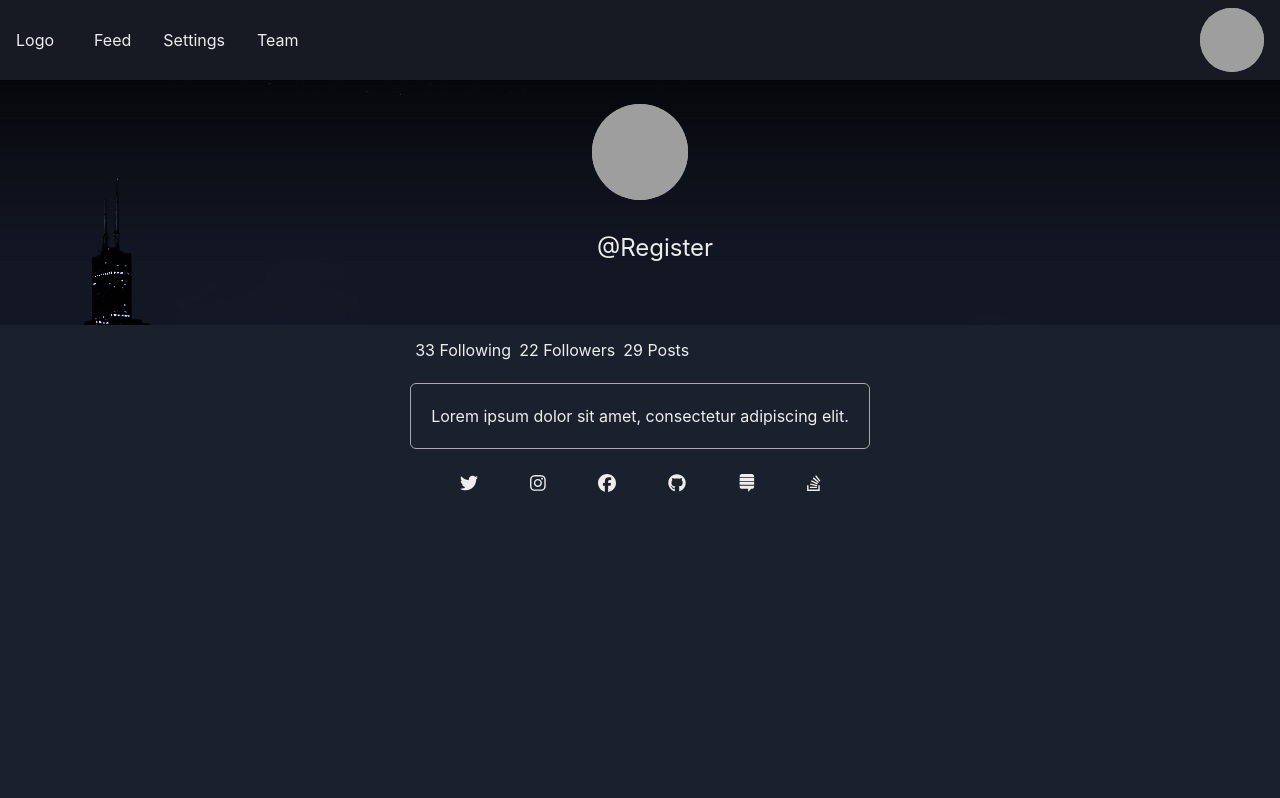
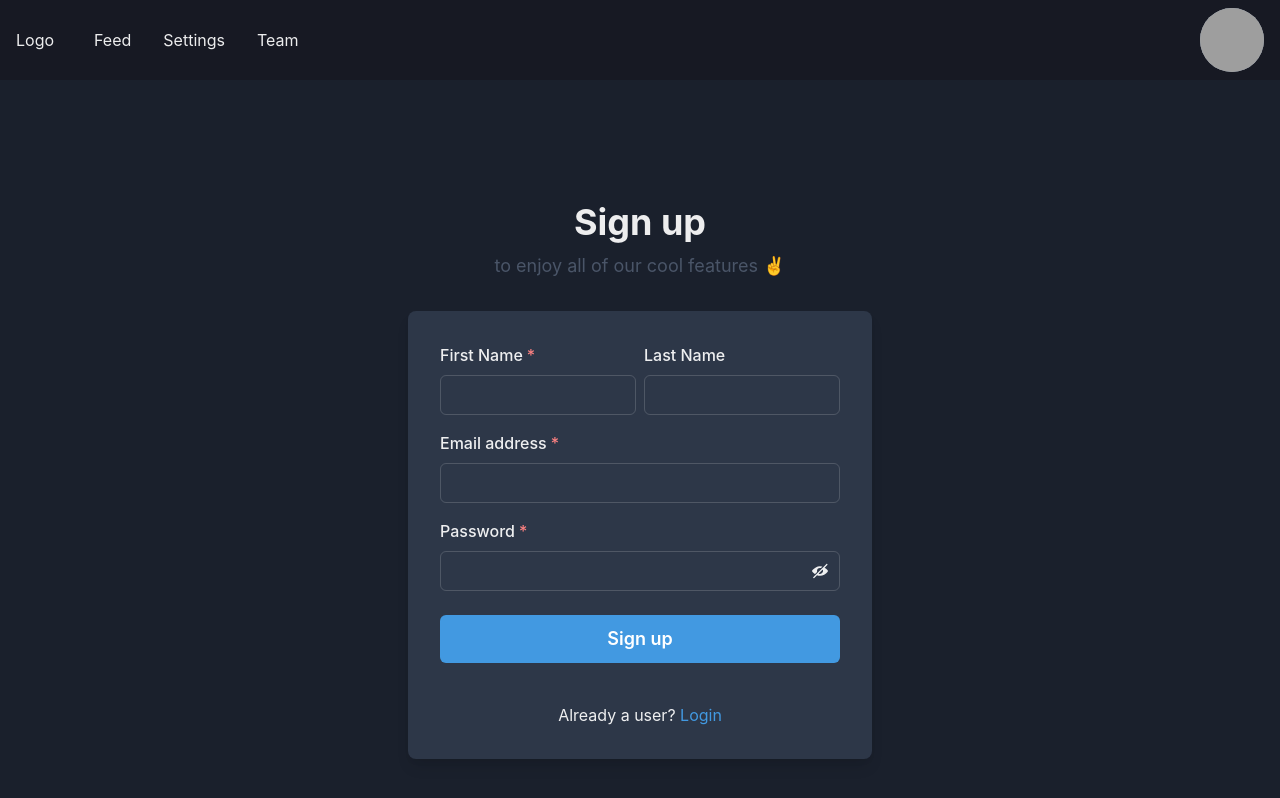
Before and after one commit to stabby-studios/onlycodes, a React (Create React App) app: page /Register in a window 1280 px wide. Shown: the top 798 px of the page. Built offline with nearby package versions, Linux system fonts and the light colour scheme; grey boxes are pictures that could not be loaded.

Commit message:
set navbar to dynamically change to sticky when scrolling past 80 pixels

```diff
--- a/src/App.jsx
+++ b/src/App.jsx
@@ -7,10 +7,7 @@ export default function App() {
     return (
         <div>
             <Navbar />
-
-            <div style={{position: 'relative', top: '75px'}}>
-                <Outlet />
-            </div>
+            <Outlet />
         </div>
     );
 }
--- /dev/null
+++ b/src/components/forms/login/login-form.jsx
@@ -0,0 +1,69 @@
+import {
+    Flex,
+    Box,
+    FormControl,
+    FormLabel,
+    Input,
+    Checkbox,
+    Stack,
+    Link,
+    Button,
+    Heading,
+    Text,
+    useColorModeValue,
+} from '@chakra-ui/react';
+
+const LoginForm = () => {
+    return (
+        <Flex
+            minH={'100vh'}
+            align={'center'}
+            justify={'center'}
+            bg={useColorModeValue('gray.50', 'gray.800')}>
+            <Stack spacing={8} mx={'auto'} maxW={'lg'} py={12} px={6}>
+                <Stack align={'center'}>
+                    <Heading fontSize={'4xl'}>Sign in to your account</Heading>
+                    <Text fontSize={'lg'} color={'gray.600'}>
+                        to enjoy all of our cool <Link color={'blue.400'}>features</Link> ✌️
+                    </Text>
+                </Stack>
+                <Box
+                    rounded={'lg'}
+                    bg={useColorModeValue('white', 'gray.700')}
+                    boxShadow={'lg'}
+                    p={8}>
+                    <Stack spacing={4}>
+                        <FormControl id="email">
+                            <FormLabel>Email address</FormLabel>
+                            <Input type="email" />
+                        </FormControl>
+                        <FormControl id="password">
+                            <FormLabel>Password</FormLabel>
+                            <Input type="password" />
+                        </FormControl>
+                        <Stack spacing={10}>
+                            <Stack
+                                direction={{ base: 'column', sm: 'row' }}
+                                align={'start'}
+                                justify={'space-between'}>
+                                <Checkbox>Remember me</Checkbox>
+                                <Link color={'blue.400'}>Forgot password?</Link>
+                            </Stack>
+                            <Button
+                                bg={'blue.400'}
+                                color={'white'}
+                                _hover={{
+                                    bg: 'blue.500',
+                                }}>
+                                Sign in
+                            </Button>
+                        </Stack>
+                    </Stack>
+                </Box>
+            </Stack>
+        </Flex>
+    );
+}
+
+
+export default LoginForm
--- /dev/null
+++ b/src/components/forms/register/register-form.jsx
@@ -0,0 +1,101 @@
+import {
+    Flex,
+    Box,
+    FormControl,
+    FormLabel,
+    Input,
+    InputGroup,
+    HStack,
+    InputRightElement,
+    Stack,
+    Button,
+    Heading,
+    Text,
+    useColorModeValue,
+    Link,
+} from '@chakra-ui/react';
+import { useState } from 'react';
+import { ViewIcon, ViewOffIcon } from '@chakra-ui/icons';
+
+const RegisterForm = () => {
+    const [showPassword, setShowPassword] = useState(false);
+
+    return (
+        <Flex
+            minH={'100vh'}
+            align={'center'}
+            justify={'center'}
+            bg={useColorModeValue('gray.50', 'gray.800')}>
+            <Stack spacing={8} mx={'auto'} maxW={'lg'} py={12} px={6}>
+                <Stack align={'center'}>
+                    <Heading fontSize={'4xl'} textAlign={'center'}>
+                        Sign up
+                    </Heading>
+                    <Text fontSize={'lg'} color={'gray.600'}>
+                        to enjoy all of our cool features ✌️
+                    </Text>
+                </Stack>
+                <Box
+                    rounded={'lg'}
+                    bg={useColorModeValue('white', 'gray.700')}
+                    boxShadow={'lg'}
+                    p={8}>
+                    <Stack spacing={4}>
+                        <HStack>
+                            <Box>
+                                <FormControl id="firstName" isRequired>
+                                    <FormLabel>First Name</FormLabel>
+                                    <Input type="text" />
+                                </FormControl>
+                            </Box>
+                            <Box>
+                                <FormControl id="lastName">
+                                    <FormLabel>Last Name</FormLabel>
+                                    <Input type="text" />
+                                </FormControl>
+                            </Box>
+                        </HStack>
+                        <FormControl id="email" isRequired>
+                            <FormLabel>Email address</FormLabel>
+                            <Input type="email" />
+                        </FormControl>
+                        <FormControl id="password" isRequired>
+                            <FormLabel>Password</FormLabel>
+                            <InputGroup>
+                                <Input type={showPassword ? 'text' : 'password'} />
+                                <InputRightElement h={'full'}>
+                                    <Button
+                                        variant={'ghost'}
+                                        onClick={() =>
+                                            setShowPassword((showPassword) => !showPassword)
+                                        }>
+                                        {showPassword ? <ViewIcon /> : <ViewOffIcon />}
+                                    </Button>
+                                </InputRightElement>
+                            </InputGroup>
+                        </FormControl>
+                        <Stack spacing={10} pt={2}>
+                            <Button
+                                loadingText="Submitting"
+                                size="lg"
+                                bg={'blue.400'}
+                                color={'white'}
+                                _hover={{
+                                    bg: 'blue.500',
+                                }}>
+                                Sign up
+                            </Button>
+                        </Stack>
+                        <Stack pt={6}>
+                            <Text align={'center'}>
+                                Already a user? <Link color={'blue.400'}>Login</Link>
+                            </Text>
+                        </Stack>
+                    </Stack>
+                </Box>
+            </Stack>
+        </Flex>
+    );
+}
+
+export default RegisterForm
--- /dev/null
+++ b/src/components/navbar/navbar.css
@@ -0,0 +1,9 @@
+.relative {
+    position: relative;
+}
+
+.sticky {
+    position: fixed;
+    width: 100%;
+    z-index: 9999;
+}
--- a/src/components/navbar/navbar.jsx
+++ b/src/components/navbar/navbar.jsx
@@ -16,6 +16,9 @@ import {
     Stack,
 } from '@chakra-ui/react';
 import { HamburgerIcon, CloseIcon } from '@chakra-ui/icons';
+import { useEffect, useState } from 'react';
+
+import './navbar.css'
 
 const Links = ['Feed', 'Settings', 'Team'];
 
@@ -35,10 +38,22 @@ const NavLink = ({ children }) => (
 
 export default function Navbar() {
     const { isOpen, onOpen, onClose } = useDisclosure();
+    const [stickyClass, setStickyClass] = useState('relative');
+
+    useEffect(() => {
+        window.addEventListener('scroll', stickNavbar)
+    });
+
+    const stickNavbar = () => {
+        if (window !== undefined) {
+            let windowHeight = window.scrollY;
+            windowHeight > 80 ? setStickyClass('sticky') : setStickyClass('relative');
+        }
+    }
 
     return (
         <>
-            <Box bg={useColorModeValue('gray.100', 'gray.900')} px={4} position="fixed" width="100%" zIndex="9999">
+            <Box bg={useColorModeValue('gray.100', 'gray.900')} px={4} className={stickyClass}>
                 <Flex h={20} alignItems={'center'} justifyContent={'space-between'}>
                     <IconButton
                         size={'md'}
--- a/src/index.js
+++ b/src/index.js
@@ -8,7 +8,10 @@ import App from './App';
 import Home from './routes/home';
 import Feed from './routes/feed/feed';
 import Settings from './routes/settings';
-import Team from './routes/team'
+import Team from './routes/team';
+import Profile from './routes/profile/profile';
+import Login from './routes/auth/login';
+import Register from './routes/auth/register';
 
 /* Chakra ui */
 import { ChakraProvider, ColorModeScript } from '@chakra-ui/react';
@@ -19,7 +22,7 @@ import reportWebVitals from './reportWebVitals';
 
 import './index.css'
 import theme from './theme';
-import Profile from './routes/profile/profile';
+
 
 /* Chakra ui theming */
 
@@ -36,6 +39,8 @@ render(
                     <Route path="/:profileName" element={<Profile />} />
                     <Route path="/Settings" element={<Settings />} />
                     <Route path="/Team" element={<Team />} />
+                    <Route path="/Login" element={<Login />} />
+                    <Route path="/Register" element={<Register />} />
 
                     {/* No match Route should always be at the bottom. */}
                     <Route path="*" element={<div>404 Page Not Found</div>} />
--- /dev/null
+++ b/src/routes/auth/login.jsx
@@ -0,0 +1,12 @@
+import React from 'react';
+import LoginForm from '../../components/forms/login/login-form';
+
+const Login = () => {
+    return (
+        <>
+            <LoginForm />
+        </>
+    )
+}
+
+export default Login;
--- /dev/null
+++ b/src/routes/auth/register.jsx
@@ -0,0 +1,13 @@
+import React from 'react';
+import RegisterForm from '../../components/forms/register/register-form';
+
+
+const Register = () => {
+    return (
+        <>
+            <RegisterForm />
+        </>
+    )
+}
+
+export default Register;
--- a/src/routes/feed/feed.jsx
+++ b/src/routes/feed/feed.jsx
@@ -33,6 +33,45 @@ const feedItems = [
         forkedBy:  Array( Math.floor(Math.random() * 45) ).fill().map(() => Math.round(Math.random() * 40)),
         createdAt: new Date()
     },
+    {
+        id: 3,
+        user: {
+            username: 'rngmaster099',
+            avatar: 'https://images.unsplash.com/photo-1493666438817-866a91353ca9?ixlib=rb-0.3.5&q=80&fm=jpg&crop=faces&fit=crop&h=200&w=200&s=b616b2c5b373a80ffc9636ba24f7a4a9'
+        },
+        content: 'Hello World!',
+        image :null,
+        replyIds: Array( Math.floor(Math.random() * 45) ).fill().map(() => Math.round(Math.random() * 40)),
+        likedBy: Array( Math.floor(Math.random() * 45) ).fill().map(() => Math.round(Math.random() * 40)),
+        forkedBy:  Array( Math.floor(Math.random() * 45) ).fill().map(() => Math.round(Math.random() * 40)),
+        createdAt: new Date()
+    },
+    {
+        id: 3,
+        user: {
+            username: 'rngmaster099',
+            avatar: 'https://images.unsplash.com/photo-1493666438817-866a91353ca9?ixlib=rb-0.3.5&q=80&fm=jpg&crop=faces&fit=crop&h=200&w=200&s=b616b2c5b373a80ffc9636ba24f7a4a9'
+        },
+        content: 'Hello World!',
+        image :null,
+        replyIds: Array( Math.floor(Math.random() * 45) ).fill().map(() => Math.round(Math.random() * 40)),
+        likedBy: Array( Math.floor(Math.random() * 45) ).fill().map(() => Math.round(Math.random() * 40)),
+        forkedBy:  Array( Math.floor(Math.random() * 45) ).fill().map(() => Math.round(Math.random() * 40)),
+        createdAt: new Date()
+    },
+    {
+        id: 3,
+        user: {
+            username: 'rngmaster099',
+            avatar: 'https://images.unsplash.com/photo-1493666438817-866a91353ca9?ixlib=rb-0.3.5&q=80&fm=jpg&crop=faces&fit=crop&h=200&w=200&s=b616b2c5b373a80ffc9636ba24f7a4a9'
+        },
+        content: 'Hello World!',
+        image :null,
+        replyIds: Array( Math.floor(Math.random() * 45) ).fill().map(() => Math.round(Math.random() * 40)),
+        likedBy: Array( Math.floor(Math.random() * 45) ).fill().map(() => Math.round(Math.random() * 40)),
+        forkedBy:  Array( Math.floor(Math.random() * 45) ).fill().map(() => Math.round(Math.random() * 40)),
+        createdAt: new Date()
+    },
 ]
 
 const Feed = () => {
```
Also changed, not shown: src/routes/login.jsx (deleted, +0 -11 lines), src/components/forms/login/login-form.css (added).
